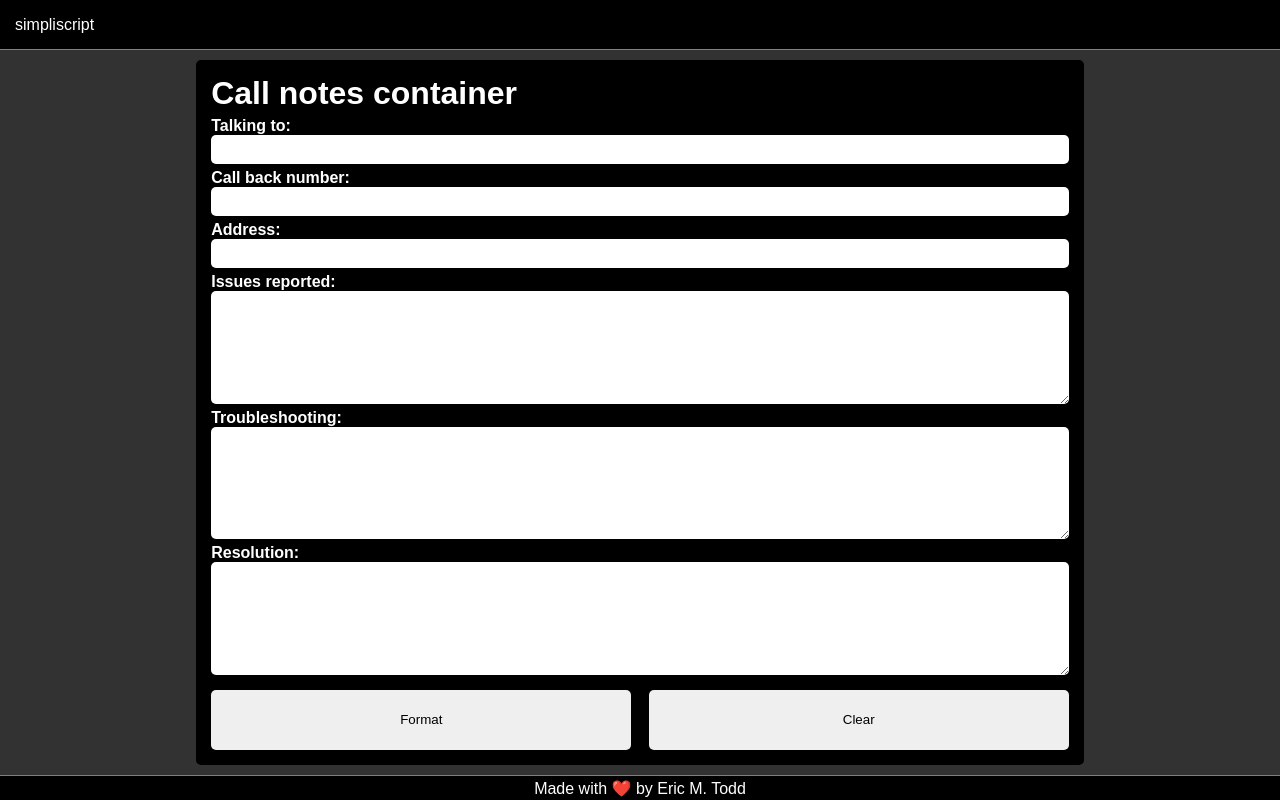
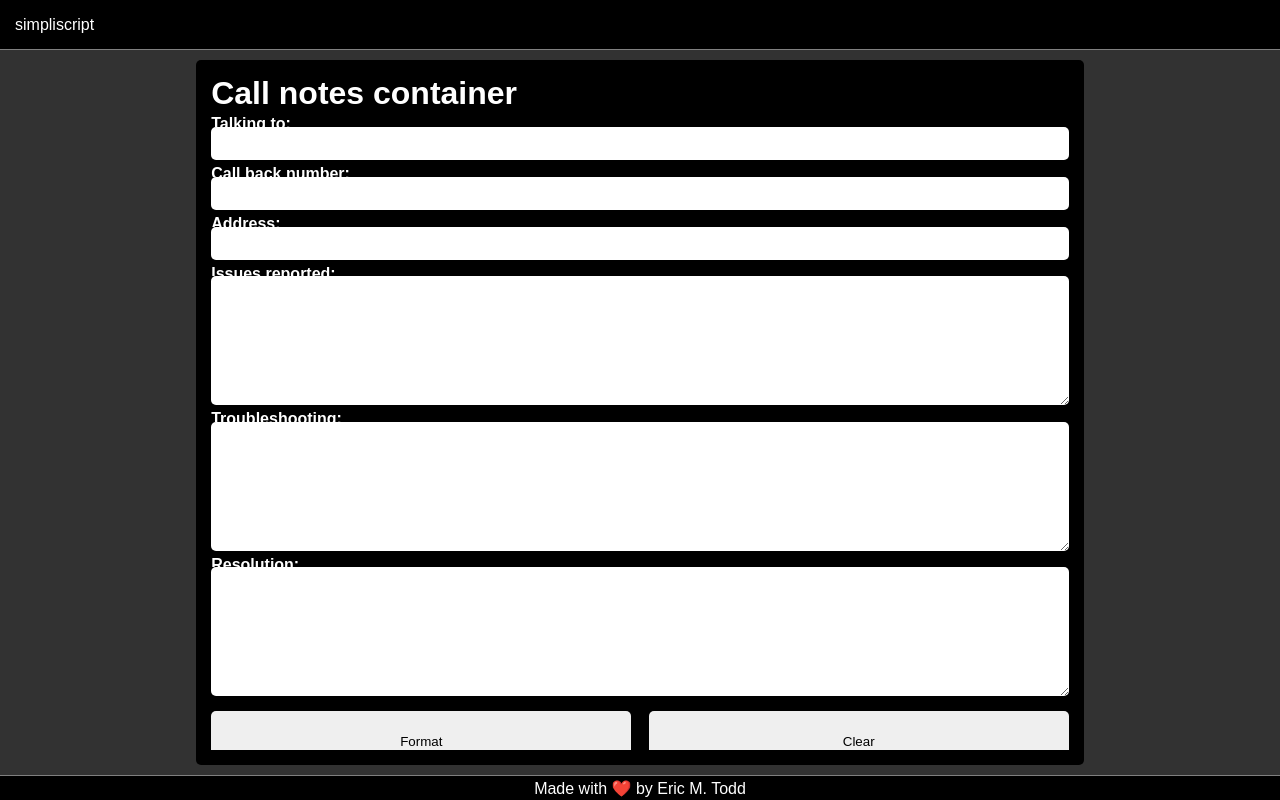
Before and after one commit to EricMTodd/simpliscript, a React (Create React App) app in the folder react-app/: page / in a window 1280 px wide. Built offline with nearby package versions, Linux system fonts and the light colour scheme.

Commit message:
Update index.css

```diff
--- a/react-app/src/index.css
+++ b/react-app/src/index.css
@@ -1,5 +1,6 @@
 * {
   font-family: sans-serif;
+  overflow: hidden;
 }
 
 html {
@@ -11,7 +12,6 @@ body {
   height: 100vh;
   width: 100%;
   margin: 0 auto;
-  overflow: hidden;
 }
 
 h1 {
```
